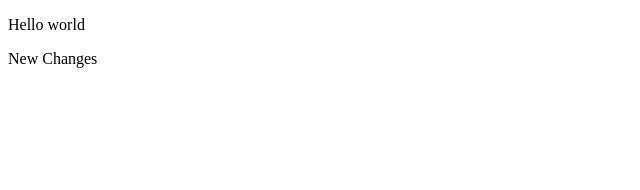
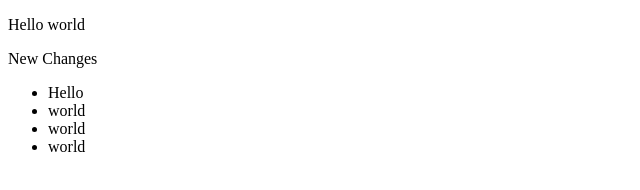
Before and after one commit to arunchy/newnewrepo, a plain HTML site: page public.html in a window 1280 px wide. Shown: the whole page, without its empty margins (0-640 px from the left). Drawn offline with Linux system fonts and the light colour scheme.

Commit message:
ul and li tag ma kaam gare ko

```diff
--- a/public.html
+++ b/public.html
@@ -8,5 +8,11 @@
 <body>
     <p>Hello world</p>
     <p>New Changes</p>
+    <ul>
+        <li>Hello</li>
+        <li>world</li>
+        <li>world</li>
+        <li>world</li>
+    </ul>
 </body>
 </html>
```
